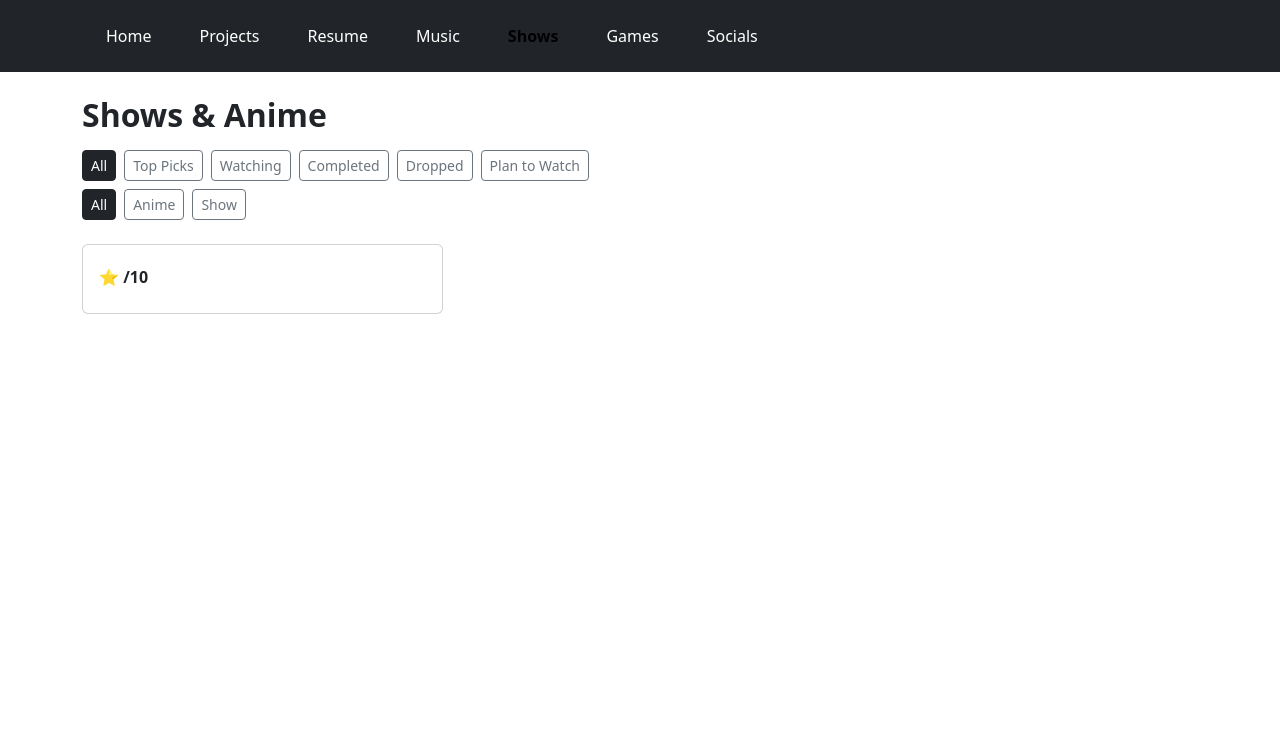
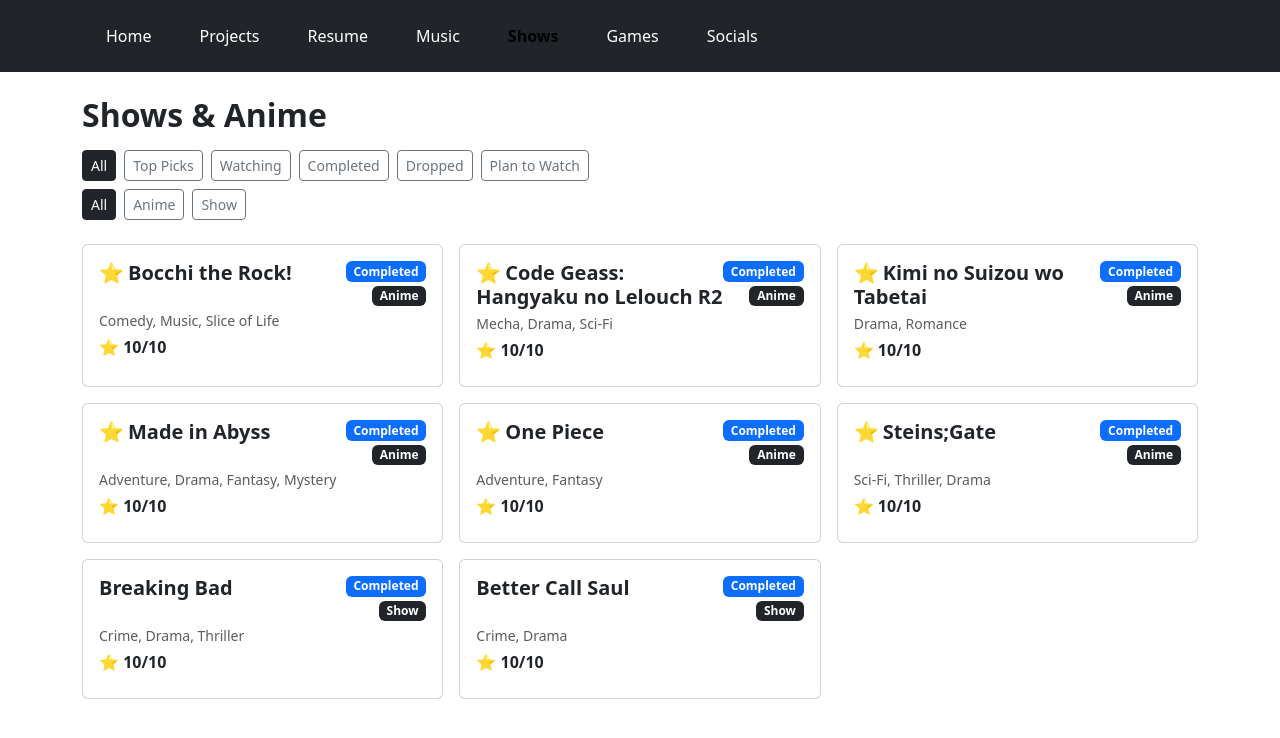
Before and after one commit to BryanSteigerwald/Website-Project, a React (Vite) app: page /shows in a window 1280 px wide. Shown: the top 738 px of the page. Built offline with nearby package versions, Linux system fonts and the light colour scheme; no server answers.

Commit message:
populated data in games and shows

```diff
--- a/src/Pages/GamePage.jsx
+++ b/src/Pages/GamePage.jsx
@@ -6,88 +6,88 @@
     title: 'Geometry Dash',
     cover: '',
     genre: 'Rhythm / Platformer',
-    rating: '',
-    status: '',
+    rating: '10',
+    status: 'Playing',
     review: '',
   },
   {
     title: 'osu!',
     cover: '',
     genre: 'Rhythm',
-    rating: '',
-    status: '',
+    rating: '10',
+    status: 'Playing',
     review: '',
   },
   {
     title: 'Destiny 2',
     cover: '',
     genre: 'FPS / Looter Shooter',
-    rating: '',
-    status: '',
+    rating: '9',
+    status: 'Dropped',
     review: '',
   },
   {
     title: 'Overwatch',
     cover: '',
     genre: 'FPS / Hero Shooter',
-    rating: '',
-    status: '',
+    rating: '8',
+    status: 'Playing',
     review: '',
   },
   {
     title: 'Wuthering Waves',
     cover: '',
     genre: 'Action RPG / Gacha',
-    rating: '',
-    status: '',
+    rating: '8',
+    status: 'Playing',
     review: '',
   },
   {
     title: 'Honkai: Star Rail',
     cover: '',
     genre: 'Turn-Based RPG / Gacha',
-    rating: '',
-    status: '',
+    rating: '8',
+    status: 'Playing',
     review: '',
   },
   {
     title: 'Zenless Zone Zero',
     cover: '',
     genre: 'Action RPG / Gacha',
-    rating: '',
-    status: '',
+    rating: '9',
+    status: 'Playing',
     review: '',
   },
   {
     title: 'Elden Ring',
     cover: '',
     genre: 'Action RPG / Souls-like',
-    rating: '',
-    status: '',
+    rating: '10',
+    status: 'Completed',
     review: '',
   },
   {
     title: 'Cyberpunk 2077',
     cover: '',
     genre: 'Action RPG / Open World',
-    rating: '',
-    status: '',
+    rating: '9',
+    status: 'Completed',
     review: '',
   },
   {
     title: 'Valorant',
     cover: '',
     genre: 'FPS / Tactical Shooter',
-    rating: '',
-    status: '',
+    rating: '7',
+    status: 'Playing',
     review: '',
   },
   {
     title: 'Minecraft',
     cover: '',
     genre: 'Sandbox / Survival',
-    rating: '',
-    status: '',
+    rating: '10',
+    status: 'Playing',
     review: '',
   },
 ];
--- a/src/Pages/ShowPage.jsx
+++ b/src/Pages/ShowPage.jsx
@@ -2,16 +2,101 @@
 import { Container, Row, Col, Card, Badge } from 'react-bootstrap';
 
 const shows = [
+  // --- Top picks (10/10 from AniList) ---
   {
-    title: '',
+    title: 'Bocchi the Rock!',
     cover: '',
-    genre: '',
-    rating: '',
-    status: '',  // 'Watching' | 'Completed' | 'Dropped' | 'Plan to Watch'
-    type: '',    // 'Anime' | 'Show'
+    genre: 'Comedy, Music, Slice of Life',
+    rating: 10,
+    status: 'Completed',
+    type: 'Anime',
+    topPick: true,
+    review: '',
+  },
+  {
+    title: 'Code Geass: Hangyaku no Lelouch R2',
+    cover: '',
+    genre: 'Mecha, Drama, Sci-Fi',
+    rating: 10,
+    status: 'Completed',
+    type: 'Anime',
+    topPick: true,
+    review: '',
+  },
+  {
+    title: 'Kimi no Suizou wo Tabetai',
+    cover: '',
+    genre: 'Drama, Romance',
+    rating: 10,
+    status: 'Completed',
+    type: 'Anime',
+    topPick: true,
+    review: '',
+  },
+  {
+    title: 'Made in Abyss',
+    cover: '',
+    genre: 'Adventure, Drama, Fantasy, Mystery',
+    rating: 10,
+    status: 'Completed',
+    type: 'Anime',
+    topPick: true,
+    review: '',
+  },
+  {
+    title: 'One Piece',
+    cover: '',
+    genre: 'Adventure, Fantasy',
+    rating: 10,
+    status: 'Completed',
+    type: 'Anime',
+    topPick: true,
+    review: '',
+  },
+  {
+    title: 'Steins;Gate',
+    cover: '',
+    genre: 'Sci-Fi, Thriller, Drama',
+    rating: 10,
+    status: 'Completed',
+    type: 'Anime',
+    topPick: true,
+    review: '',
+  },
+
+  // --- Live action shows ---
+  {
+    title: 'Breaking Bad',
+    cover: '',
+    genre: 'Crime, Drama, Thriller',
+    rating: '10',
+    status: 'Completed',
+    type: 'Show',
     topPick: false,
     review: '',
   },
+  {
+    title: 'Better Call Saul',
+    cover: '',
+    genre: 'Crime, Drama',
+    rating: '10',
+    status: 'Completed',
+    type: 'Show',
+    topPick: false,
+    review: '',
+  },
+
+  // --- Add more below following the same shape ---
+  // {
+  //   title: 'Chainsaw Man',
+  //   cover: '',
+  //   genre: 'Action, Horror, Supernatural',
+  //   rating: 9,
+  //   status: 'Completed',
+  //   type: 'Anime',
+  //   topPick: false,
+  //   review: '',
+  // },
 ];
 
 const statusColor = {
```
